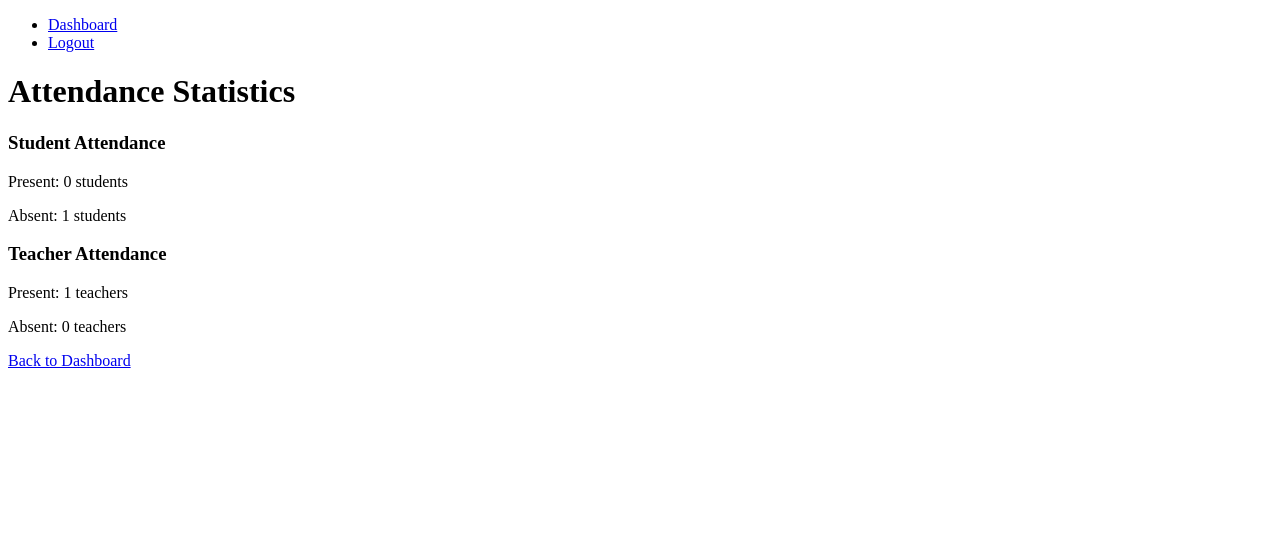
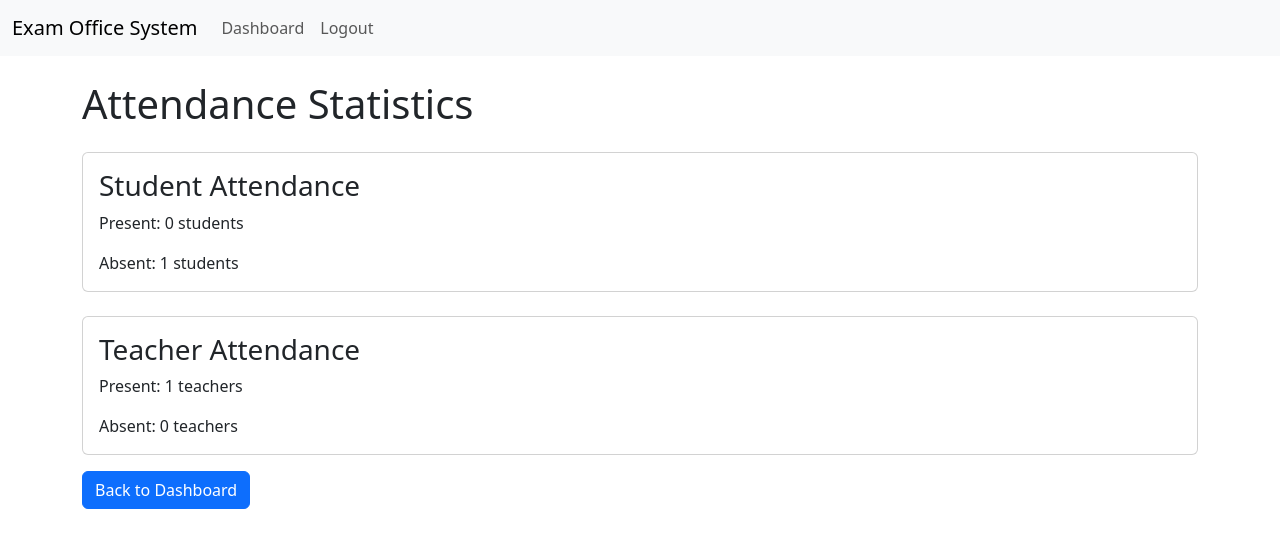
Before and after one commit to TamjidIslam99/Ju-Exam-Office-Management-System, a Django app: page /attend/attendance/statistics/29/ in a window 1280 px wide. Shown: the top 548 px of the page. Run offline with Django 5.2, Linux system fonts and the light colour scheme; a user stored in the database is signed in; data comes from the database, SQL or seed files in the repository; both versions use the stored data as it was after the commit; some libraries are stand-ins or nearby versions.

Commit message:
refractor: Added design in codes

```diff
--- a/Sprint/Sprint Implementation/Exam_Office_System/myproject/Authentication/templates/Exam_Office/base.html
+++ b/Sprint/Sprint Implementation/Exam_Office_System/myproject/Authentication/templates/Exam_Office/base.html
@@ -2,34 +2,54 @@
 <html lang="en">
 <head>
     <meta charset="UTF-8">
+    <meta name="viewport" content="width=device-width, initial-scale=1.0">
     <title>Exam Office System</title>
+
+    <!-- Bootstrap CSS -->
+    <link href="https://cdn.jsdelivr.net/npm/bootstrap@5.3.2/dist/css/bootstrap.min.css" rel="stylesheet">
 </head>
 <body>
-    <nav>
-        <ul>
-            {% if user.is_authenticated %}
-                <li><a href="{% url 'office:dashboard' %}">Dashboard</a></li>
-                <li><a href="{% url 'office:logout' %}">Logout</a></li>
-            {% else %}
-                <li><a href="{% url 'office:login' %}">Login</a></li>
-                <li><a href="{% url 'office:register_exam_office' %}">Register Exam Office</a></li>
-                <li><a href="{% url 'office:register_student' %}">Register Student</a></li>
-                <li><a href="{% url 'office:register_teacher' %}">Register Teacher</a></li>
-                <li><a href="{% url 'office:register_department' %}">Register Department</a></li>
-            {% endif %}
-        </ul>
+    <!-- Navbar -->
+    <nav class="navbar navbar-expand-lg navbar-light bg-light">
+        <div class="container-fluid">
+            <a class="navbar-brand" href="#">Exam Office System</a>
+            <button class="navbar-toggler" type="button" data-bs-toggle="collapse" data-bs-target="#navbarNav" aria-controls="navbarNav" aria-expanded="false" aria-label="Toggle navigation">
+                <span class="navbar-toggler-icon"></span>
+            </button>
+            <div class="collapse navbar-collapse" id="navbarNav">
+                <ul class="navbar-nav">
+                    {% if user.is_authenticated %}
+                        <li class="nav-item">
+                            <a class="nav-link" href="{% url 'office:dashboard' %}">Dashboard</a>
+                        </li>
+                        <li class="nav-item">
+                            <a class="nav-link" href="{% url 'office:logout' %}">Logout</a>
+                        </li>
+                    {% else %}
+                        <li class="nav-item"><a class="nav-link" href="{% url 'office:login' %}">Login</a></li>
+                        <li class="nav-item"><a class="nav-link" href="{% url 'office:register_exam_office' %}">Register Exam Office</a></li>
+                        <li class="nav-item"><a class="nav-link" href="{% url 'office:register_student' %}">Register Student</a></li>
+                        <li class="nav-item"><a class="nav-link" href="{% url 'office:register_teacher' %}">Register Teacher</a></li>
+                        <li class="nav-item"><a class="nav-link" href="{% url 'office:register_department' %}">Register Department</a></li>
+                    {% endif %}
+                </ul>
+            </div>
+        </div>
     </nav>
 
-    <div class="container">
+    <div class="container mt-4">
         {% if messages %}
-            <ul class="messages">
+            <div class="alert alert-info">
                 {% for message in messages %}
-                    <li{% if message.tags %} class="{{ message.tags }}"{% endif %}>{{ message }}</li>
+                    <p{% if message.tags %} class="{{ message.tags }}"{% endif %}>{{ message }}</p>
                 {% endfor %}
-            </ul>
+            </div>
         {% endif %}
         {% block content %}
         {% endblock %}
     </div>
+
+    <!-- Bootstrap JS -->
+    <script src="https://cdn.jsdelivr.net/npm/bootstrap@5.3.2/dist/js/bootstrap.bundle.min.js"></script>
 </body>
 </html>
--- a/Sprint/Sprint Implementation/Exam_Office_System/myproject/TrackingAttendence/templates/Exam_Office1/attendance_statistics.html
+++ b/Sprint/Sprint Implementation/Exam_Office_System/myproject/TrackingAttendence/templates/Exam_Office1/attendance_statistics.html
@@ -1,22 +1,26 @@
 {% extends 'Exam_Office/base.html' %}
 
 {% block content %}
-  <h1>Attendance Statistics</h1>
+  <h1 class="mb-4">Attendance Statistics</h1>
 
   <!-- Student Attendance Statistics -->
-  <div>
-    <h3>Student Attendance</h3>
-    <p>Present: {{ student_present }} students</p>
-    <p>Absent: {{ student_absent }} students</p>
+  <div class="card mb-4">
+    <div class="card-body">
+      <h3 class="card-title">Student Attendance</h3>
+      <p class="card-text">Present: {{ student_present }} students</p>
+      <p class="card-text">Absent: {{ student_absent }} students</p>
+    </div>
   </div>
 
   <!-- Teacher Attendance Statistics -->
-  <div>
-    <h3>Teacher Attendance</h3>
-    <p>Present: {{ teacher_present }} teachers</p>
-    <p>Absent: {{ teacher_absent }} teachers</p>
+  <div class="card">
+    <div class="card-body">
+      <h3 class="card-title">Teacher Attendance</h3>
+      <p class="card-text">Present: {{ teacher_present }} teachers</p>
+      <p class="card-text">Absent: {{ teacher_absent }} teachers</p>
+    </div>
   </div>
 
   <!-- Back to dashboard -->
-  <a href="{% url 'office:dashboard' %}">Back to Dashboard</a>
+  <a href="{% url 'office:dashboard' %}" class="btn btn-primary mt-3">Back to Dashboard</a>
 {% endblock %}
--- a/Sprint/Sprint Implementation/Exam_Office_System/myproject/myproject/settings.py
+++ b/Sprint/Sprint Implementation/Exam_Office_System/myproject/myproject/settings.py
@@ -40,6 +40,7 @@ INSTALLED_APPS = [
     'Exam_Office_System',
     'Authentication',
     'TrackingAttendence',
+    'widget_tweaks',
 ]
 
 MIDDLEWARE = [
```
Also changed, not shown: Sprint/Sprint Implementation/Exam_Office_System/myproject/Authentication/templates/Exam_Office/login.html (+22 -6 lines), Sprint/Sprint Implementation/Exam_Office_System/myproject/TrackingAttendence/templates/Exam_Office1/record_attendance.html (+19 -14 lines), Sprint/Sprint Implementation/Exam_Office_System/myproject/db.sqlite3.
